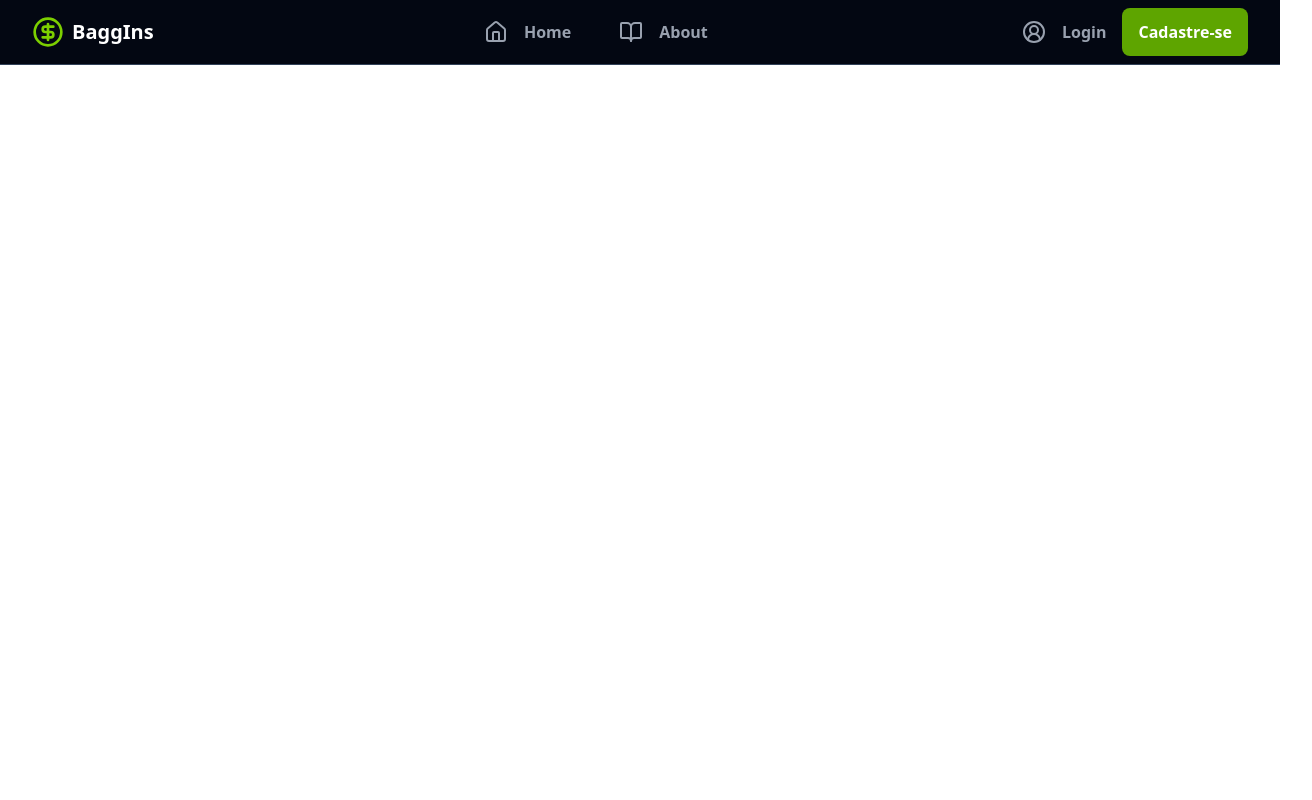
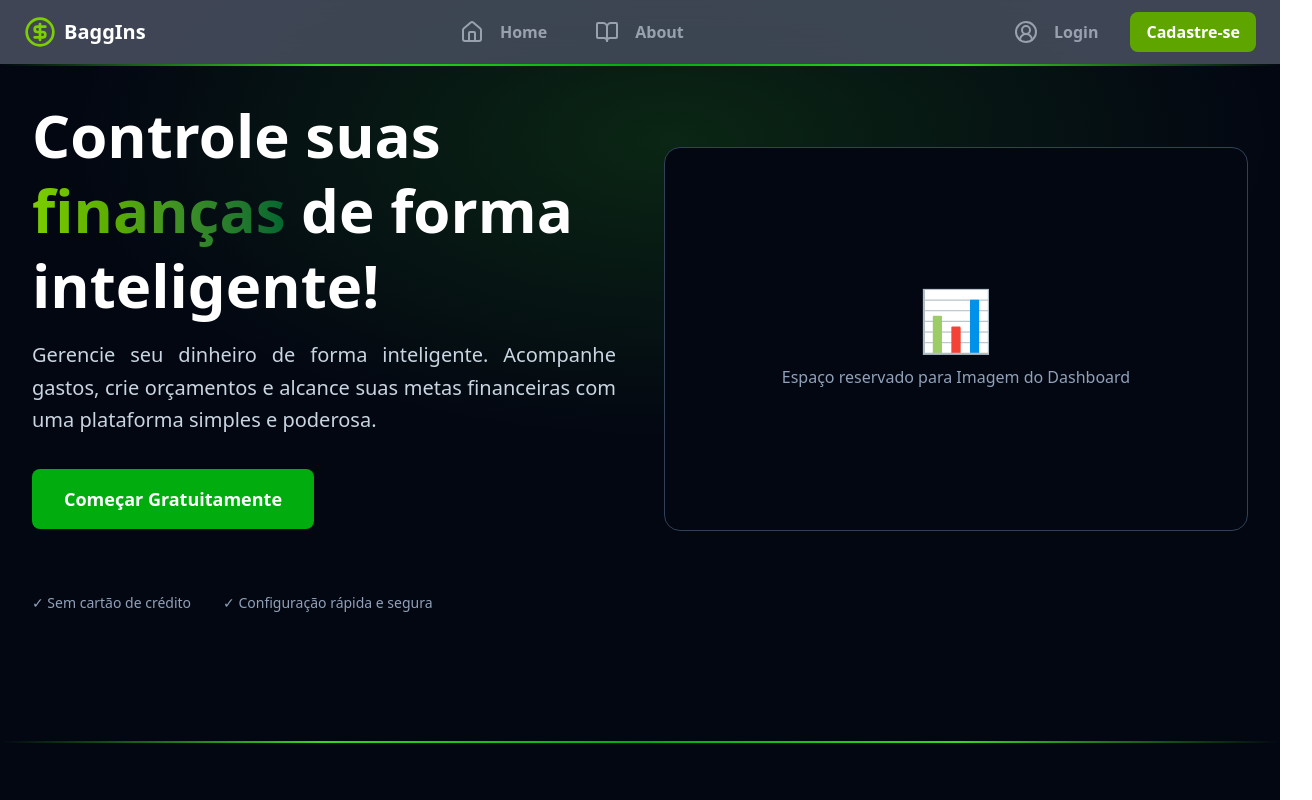
Before and after one commit to CzarFontanella/BaggIns, a React (Vite) app: page / in a window 1280 px wide. Shown: the top 800 px of the page, 1312 px wide, since content can reach past the window. Built offline with nearby package versions, Linux system fonts and the light colour scheme.

Commit message:
style: Ajustes gerais de aparência

```diff
--- a/src/App.tsx
+++ b/src/App.tsx
@@ -1,15 +1,24 @@
-import NavBar from "./components/NavBar/NavBar"
+import AccentLine from "./components/App/AccentLine";
+import NavBar from "./components/NavBar/NavBar";
+import Home from "./pages/Home/Home";
 
 function App() {
   return (
     <>
-      <header className="sticky top-0 z-50 bg-slate-900/80 backdrop-blur-md border-b border-slate-700">
+      <header className="sticky top-0 z-50 bg-slate-900/80 backdrop-blur-md border-slate-700">
         <NavBar />
+        <AccentLine />
       </header>
-      <main></main>
-      <footer></footer>
+      <main className="bg-gray-950">
+        <Home />
+      </main>
+      <footer className="border-t border-slate-700">
+        <div className="bg-gray-900 py-4 text-center text-slate-400">
+          <p>&copy; 2026 BaggIns. Todos os direitos reservados.</p>
+        </div>
+      </footer>
     </>
   );
 }
 
-export default App
+export default App;
--- a/src/components/NavBar/NavBar.tsx
+++ b/src/components/NavBar/NavBar.tsx
@@ -1,30 +1,40 @@
-import { BookOpen, CircleDollarSign, CircleUserRound, House } from "lucide-react";
+import {
+  BookOpen,
+  CircleDollarSign,
+  CircleUserRound,
+  House,
+} from "lucide-react";
 import NavItem from "./NavItem";
 import { NavLink } from "react-router-dom";
 
 export default function NavBar() {
+  const navItems = [
+    { to: "/home", icon: House, label: "Home" },
+    { to: "/about", icon: BookOpen, label: "About" },
+  ];
+
   return (
-    <>
-      <nav className="w-full h-16 bg-gray-950 flex items-center justify-between px-8">
+    <nav className="w-full h-16 flex items-center justify-between px-6">
       <div className="flex items-center gap-2">
         <CircleDollarSign className="w-8 h-8 text-lime-500" />
         <span className="text-xl font-bold text-white">BaggIns</span>
       </div>
-        <ul className="ml-8 flex space-x-4">
-          <li>
-            <NavItem to="/home" icon={House} label="Home" />
+      <ul className="flex space-x-4">
+        {navItems.map(({ to, icon: Icon, label }) => (
+          <li key={to}>
+            <NavItem to={to} icon={Icon} label={label} />
           </li>
-          <li>
-            <NavItem to="/about" icon={BookOpen} label="About" />
-          </li>
+        ))}
       </ul>
-        <div className="flex">
+      <div className="flex items-center gap-4">
         <NavItem to="/login" icon={CircleUserRound} label="Login" />
-          <NavLink to="/signup" className="flex items-center bg-lime-600 hover:bg-green-700 text-white px-4 rounded-lg font-semibold transition">
+        <NavLink
+          to="/signup"
+          className="flex items-center bg-lime-600 hover:bg-green-700 text-white px-4 py-2 rounded-lg font-semibold transition"
+        >
           Cadastre-se
         </NavLink>
       </div>
     </nav>
-    </>
   );
 }
--- a/src/pages/Home/UnsignedHome.tsx
+++ b/src/pages/Home/UnsignedHome.tsx
@@ -4,21 +4,25 @@ import { CreditCard, BarChart2, Target, ShieldCheck } from "lucide-react";
 
 const featureList = [
   {
+    id: "expenses",
     icon: CreditCard,
     title: "Monitorar Gastos",
     desc: "Categorize e acompanhe todos os seus gastos em tempo real!",
   },
   {
+    id: "analytics",
     icon: BarChart2,
     title: "Análises Detalhadas",
     desc: "Relatórios visuais para entender com precisão seus hábitos de gasto!",
   },
   {
+    id: "goals",
     icon: Target,
     title: "Metas Financeiras",
     desc: "Defina e acompanhe objetivos de economia de forma prátia e eficaz!",
   },
   {
+    id: "security",
     icon: ShieldCheck,
     title: "Segurança",
     desc: "Seus dados são protegidos com as mais recentes tecnologias de segurança.",
@@ -29,9 +33,18 @@ export default function UnsignedHome() {
   return (
     <>
       {/* Hero Section */}
-      <section className="max-w-7xl mx-auto px-6 lg:px-8 pt-20 pb-32">
-        <div className="grid lg:grid-cols-2 gap-12 items-center">
-          <div className="space-y-8">
+      <section className="relative max-w-7xl mx-auto px-6 lg:px-8 pb-32">
+        <div className="grid lg:grid-cols-2 gap-12 items-center relative z-10">
+          {/* Glow decorativo de fundo */}
+          <div
+            className="pointer-events-none absolute -z-10 h-screen w-screen"
+            style={{
+              background:
+                "radial-gradient(ellipse 1000px 500px at 50% 200px, rgba(52,216,30,0.15), transparent 60%)",
+            }}
+            aria-hidden="true"
+          />
+          <div className="space-y-8 pt-8">
             <div className="space-y-4">
               <h1 className="text-5xl lg:text-6xl font-bold text-white leading-tight">
                 Controle suas{" "}
@@ -40,10 +53,10 @@ export default function UnsignedHome() {
                 </span>{" "}
                 de forma inteligente!
               </h1>
-              <p className="text-xl text-slate-300 leading-relaxed">
-                Gerencie seu dinheiro inteligentemente. Acompanhe gastos, crie
-                orçamentos e alcance suas metas financeiras com uma plataforma
-                simples e poderosa.
+              <p className="text-justify text-xl text-slate-300 leading-relaxed">
+                Gerencie seu dinheiro de forma inteligente. Acompanhe gastos,
+                crie orçamentos e alcance suas metas financeiras com uma
+                plataforma simples e poderosa.
               </p>
             </div>
             <div className="flex flex-col sm:flex-row gap-4">
@@ -57,13 +70,7 @@ export default function UnsignedHome() {
             </div>
           </div>
           <div className="hidden lg:flex justify-center">
-            <div
-              className="relative w-full h-96 rounded-2xl border border-slate-700 flex items-center justify-center"
-              style={{
-                background:
-                  "linear-gradient(135deg, rgba(3,7,18,0.02), rgba(52,216,30,0.06))",
-              }}
-            >
+            <div className="relative w-full h-96 bg-gray-950 rounded-2xl border border-slate-700 flex items-center justify-center z-10">
               <div className="text-center text-slate-400">
                 <div className="text-6xl mb-4">📊</div>
                 <p>Espaço reservado para Imagem do Dashboard</p>
@@ -86,8 +93,8 @@ export default function UnsignedHome() {
           </p>
         </div>
         <div className="grid md:grid-cols-4 gap-8">
-          {featureList.map((feature, idx) => (
-            <FeatureCard key={idx} feature={feature} />
+          {featureList.map((feature) => (
+            <FeatureCard key={feature.id} feature={feature} />
           ))}
         </div>
       </section>
```
Lines whose indentation alone changed are shown as unchanged.
